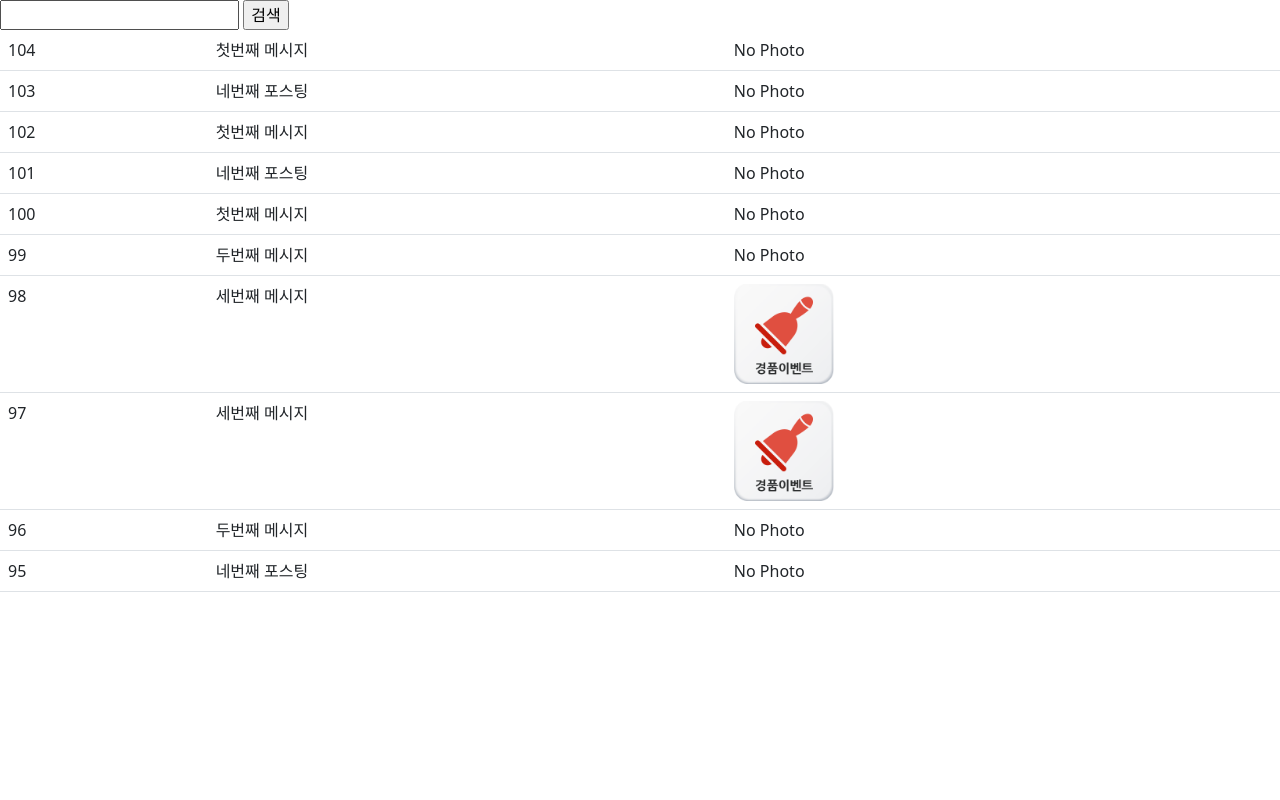
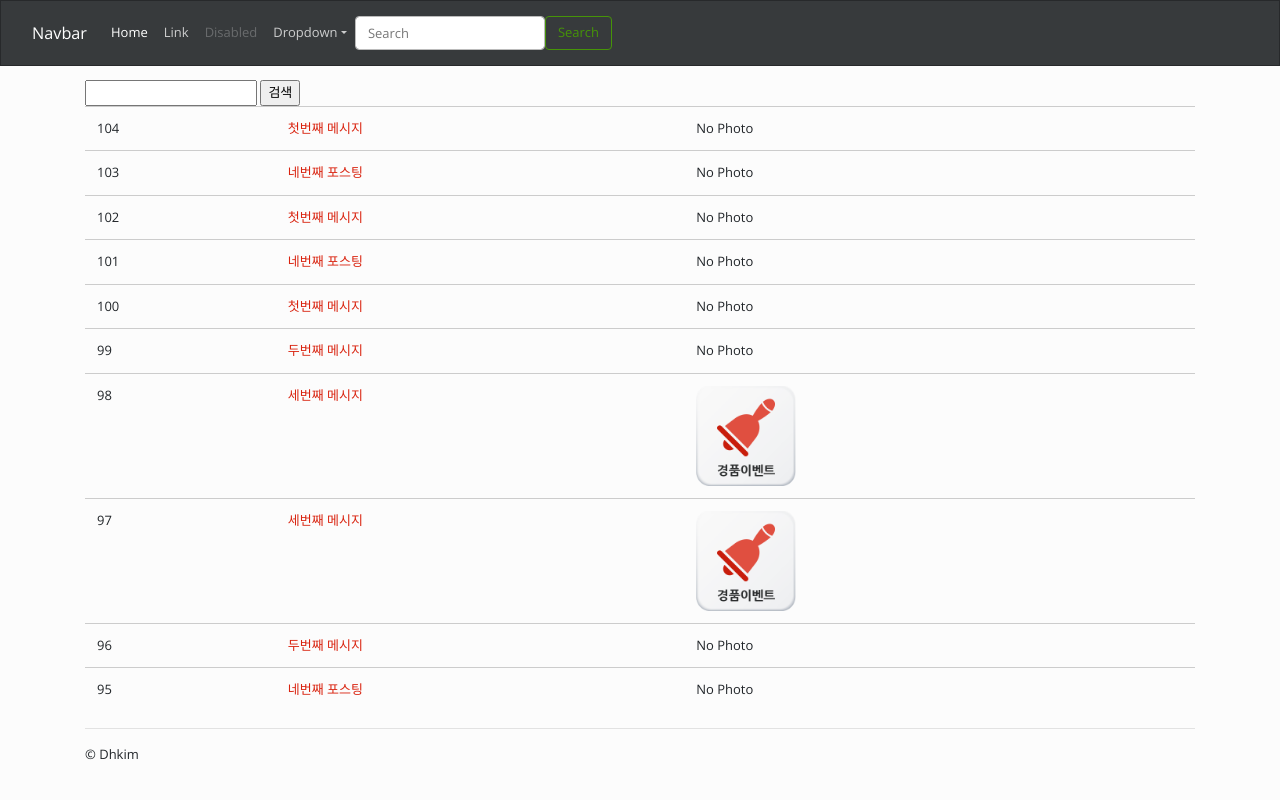
Before and after one commit to ehghksvjscl/Django-study, a Django app: page /instagram/ in a window 1280 px wide. Run offline with Django 3.2, Linux system fonts and the light colour scheme; a user stored in the database is signed in; data comes from the database, SQL or seed files in the repository; both versions use the stored data as it was after the commit; some libraries are stand-ins or nearby versions.

Commit message:
css with bootstrap

```diff
--- a/askcompany/instagram/models.py
+++ b/askcompany/instagram/models.py
@@ -1,5 +1,6 @@
 from django.db import models
 from django.conf import settings
+from django.urls import reverse
 
 class Post(models.Model):
     author = models.ForeignKey(settings.AUTH_USER_MODEL, on_delete=models.CASCADE)
@@ -12,6 +13,10 @@ class Post(models.Model):
 
     def __str__(self):
         return self.message
+
+    def get_absolute_url(self):
+        return reverse("instagram:post_detail", kwargs={"pk": self.pk})
+
 
     class Meta:
         ordering = ['-id']
--- /dev/null
+++ b/askcompany/instagram/templates/instagram/layout.html
@@ -0,0 +1,81 @@
+<!DOCTYPE html>
+<html lang="ko">
+<head>
+    <meta charset="utf-8" />
+    <title>{% block title %}{% endblock title %}</title>
+    <link rel="stylesheet" href="https://stackpath.bootstrapcdn.com/bootswatch/4.5.2/simplex/bootstrap.min.css" integrity="sha384-FYrl2Nk72fpV6+l3Bymt1zZhnQFK75ipDqPXK0sOR0f/zeOSZ45/tKlsKucQyjSp" crossorigin="anonymous">
+    <script
+        src="https://code.jquery.com/jquery-3.5.1.js"
+        integrity="sha256-QWo7LDvxbWT2tbbQ97B53yJnYU3WhH/C8ycbRAkjPDc="
+        crossorigin="anonymous">
+    </script>
+    <script src="https://stackpath.bootstrapcdn.com/bootstrap/4.5.2/js/bootstrap.min.js" integrity="sha384-B4gt1jrGC7Jh4AgTPSdUtOBvfO8shuf57BaghqFfPlYxofvL8/KUEfYiJOMMV+rV" crossorigin="anonymous"></script>
+    <style>
+        body {
+            padding-top: 5rem;
+            padding-bottom: 2rem;
+        }
+
+      .bd-placeholder-img {
+        font-size: 1.125rem;
+        text-anchor: middle;
+        -webkit-user-select: none;
+        -moz-user-select: none;
+        user-select: none;
+      }
+
+      @media (min-width: 768px) {
+        .bd-placeholder-img-lg {
+          font-size: 3.5rem;
+        }
+      }
+    </style>
+</head>
+<body>
+<nav class="navbar navbar-expand-md navbar-dark bg-dark fixed-top">
+  <div class="container-fluid">
+    <a class="navbar-brand" href="#">Navbar</a>
+    <button class="navbar-toggler" type="button" data-bs-toggle="collapse" data-bs-target="#navbarsExampleDefault" aria-controls="navbarsExampleDefault" aria-expanded="false" aria-label="Toggle navigation">
+      <span class="navbar-toggler-icon"></span>
+    </button>
+
+    <div class="collapse navbar-collapse" id="navbarsExampleDefault">
+      <ul class="navbar-nav me-auto mb-2 mb-md-0">
+        <li class="nav-item active">
+          <a class="nav-link" aria-current="page" href="#">Home</a>
+        </li>
+        <li class="nav-item">
+          <a class="nav-link" href="#">Link</a>
+        </li>
+        <li class="nav-item">
+          <a class="nav-link disabled" href="#" tabindex="-1" aria-disabled="true">Disabled</a>
+        </li>
+        <li class="nav-item dropdown">
+          <a class="nav-link dropdown-toggle" href="#" id="dropdown01" data-bs-toggle="dropdown" aria-expanded="false">Dropdown</a>
+          <ul class="dropdown-menu" aria-labelledby="dropdown01">
+            <li><a class="dropdown-item" href="#">Action</a></li>
+            <li><a class="dropdown-item" href="#">Another action</a></li>
+            <li><a class="dropdown-item" href="#">Something else here</a></li>
+          </ul>
+        </li>
+      </ul>
+      <form class="d-flex">
+        <input class="form-control me-2" type="search" placeholder="Search" aria-label="Search">
+        <button class="btn btn-outline-success" type="submit">Search</button>
+      </form>
+    </div>
+  </div>
+</nav>
+<div class="container">
+    <div class="row">
+        <div class="col-sm-12">
+            {% block content %}
+            {% endblock content %}
+
+            <hr/>
+            &copy; Dhkim
+        </div>
+    </div>
+</div>
+</body>
+</html>
--- a/askcompany/instagram/templates/instagram/post_list.html
+++ b/askcompany/instagram/templates/instagram/post_list.html
@@ -1,14 +1,10 @@
+{% extends 'instagram/layout.html' %}
 {% load bootstrap4 %}
 
-<!DOCTYPE html>
-<html lang="ko">
-<head>
-    <meta charset="utf-8" />
-    <title>Instagram / Post List</title>
-    <link href="https://cdn.jsdelivr.net/npm/bootstrap@5.0.0-beta1/dist/css/bootstrap.min.css" rel="stylesheet" integrity="sha384-giJF6kkoqNQ00vy+HMDP7azOuL0xtbfIcaT9wjKHr8RbDVddVHyTfAAsrekwKmP1" crossorigin="anonymous">
-</head>
-<body>
-
+{% block title %}
+    Instagram / Post List
+{% endblock title %}
+{% block content %}
     <from action="" method="get">
         <input type="text" name="q" value="{{ q }}"/>
         <input type="submit" value="검색" />
@@ -22,7 +18,9 @@
                         {{ post.pk }}
                     </td>
                     <td>
-                        {{ post.message }}
+                        <a href="{{ post.get_absolute_url }}">
+                            {{ post.message }}
+                        </a>
                     </td>
                     <td>
                         {% if post.photo %}
@@ -39,5 +37,4 @@
     {% if is_paginated %}
         {% bootstrap_pagination page_obj size="small" justify_content="center" %}
     {% endif %}
-</body>
-</html>
+{% endblock content %}
--- a/askcompany/instagram/urls.py
+++ b/askcompany/instagram/urls.py
@@ -18,7 +18,7 @@ app_name = 'instagram' # URL Reverse에서 namespace 역활을 하게 됩니다.
 
 urlpatterns = [
     path('',views.post_list, name='post_list'),
-    path('<int:pk>/',views.post_detail),
+    path('<int:pk>/',views.post_detail, name='post_detail'),
     # path('archives/<int:year>/',views.archives_year),
     # path(r'archives/(?P<year>20\d{2})/',views.archives_year), # 쿼리 파람값을 20~~ 로 받기
     # path('archives/<year:year>/',views.archives_year), # Converter 정의
```
Also changed, not shown: askcompany/instagram/templates/instagram/post_detail.html (+9 -1 lines), askcompany/db.sqlite3.
